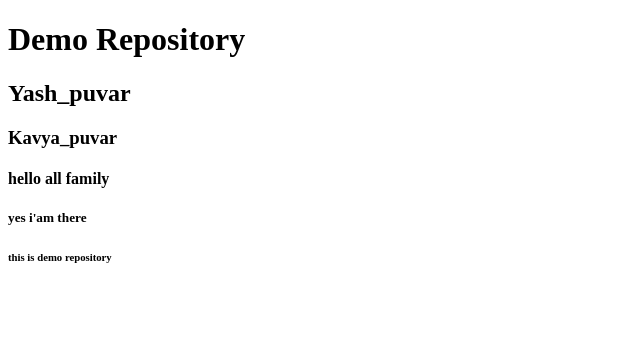
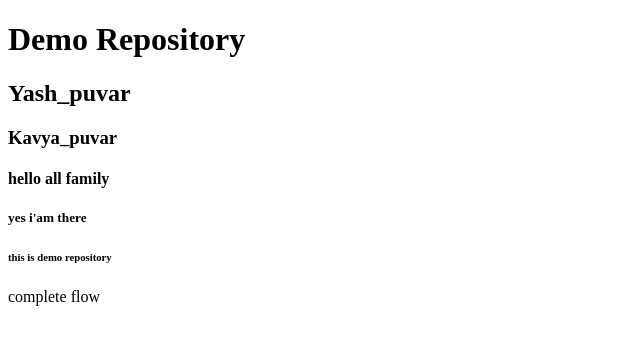
Before and after one commit to yashpuvar/Myrepo, a plain HTML site: page index.html in a window 1280 px wide. Shown: the whole page, without its empty margins (0-640 px from the left). Drawn offline with Linux system fonts and the light colour scheme.

Commit message:
Add h7 heading for complete flow section

```diff
--- a/index.html
+++ b/index.html
@@ -12,5 +12,6 @@
     <h4>hello all family</h4>
     <h5>yes i'am there</h5>
     <h6>this is demo repository</h6>
+    <h7>complete flow</h7>
 </body>
 </html>
```
